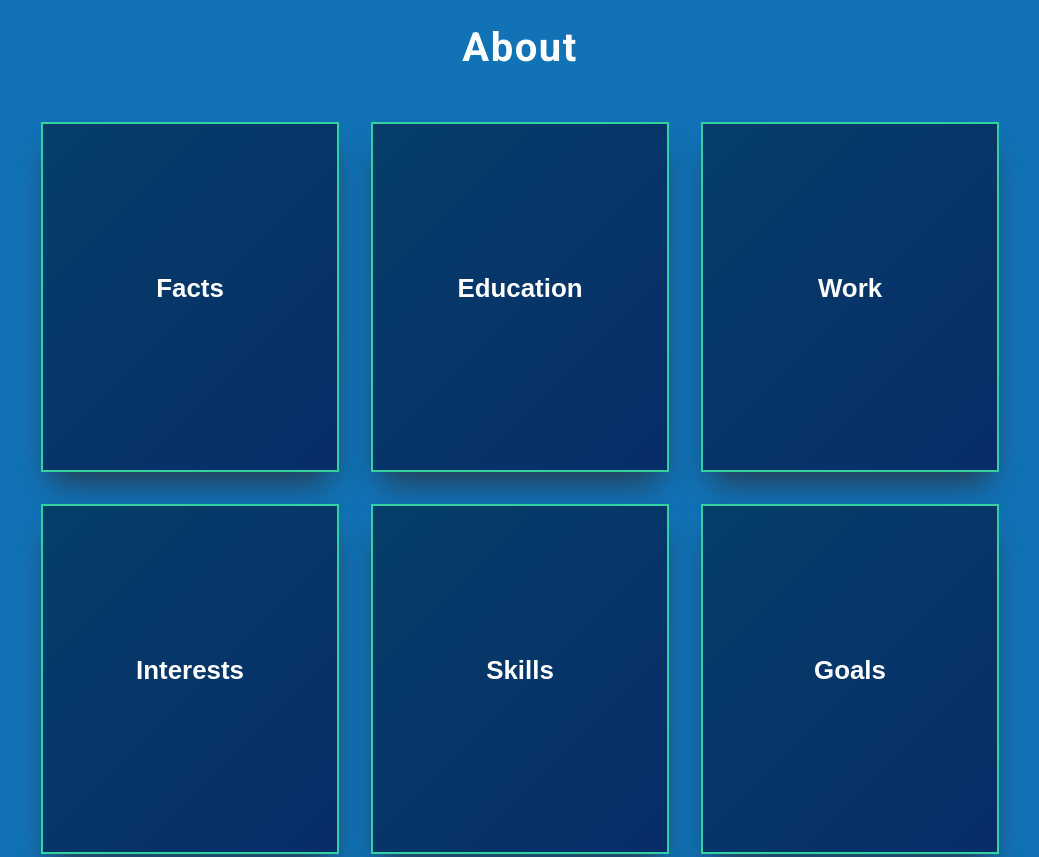
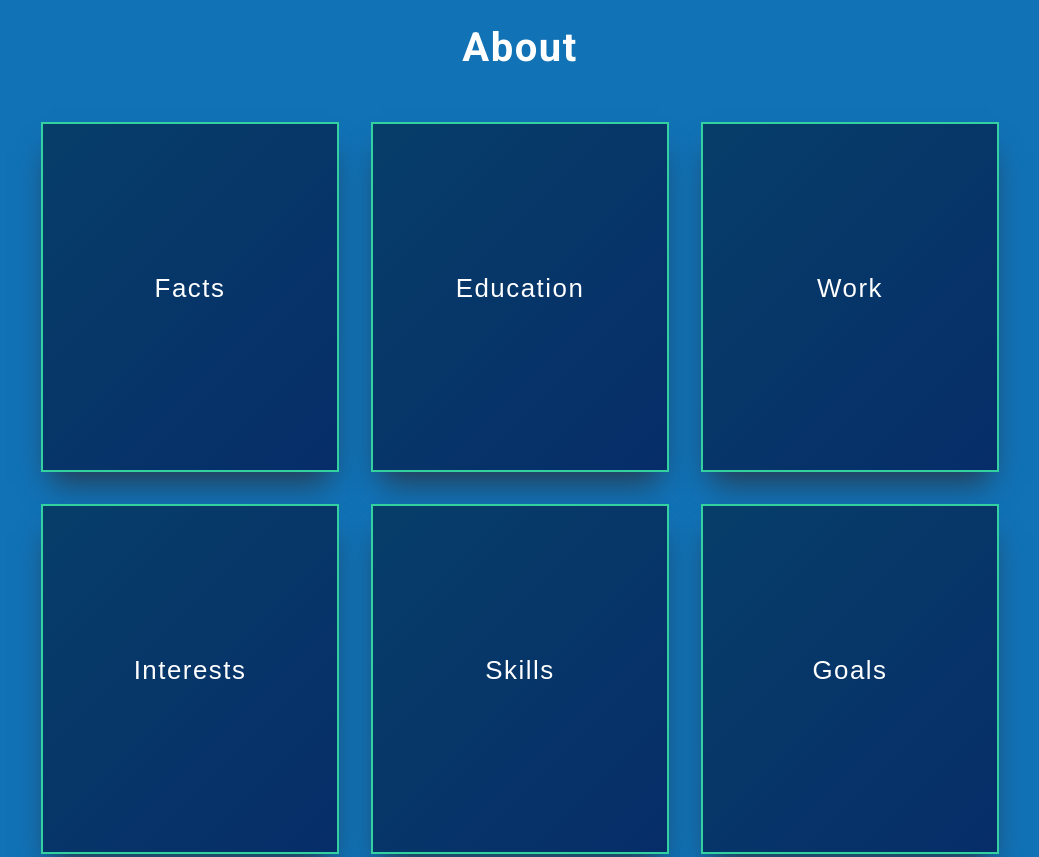
Before and after one commit to danrsidd/danrsidd.github.io, a plain HTML site: page index.html in a window 1280 px wide. Shown: the part 840-1697 px from the top of the page, without its empty margins (120-1159 px from the left). Drawn offline with nearby package versions, Linux system fonts and the light colour scheme.

Commit message:
Update about card font weight

```diff
--- a/public/styles/styles.css
+++ b/public/styles/styles.css
@@ -242,7 +242,8 @@ hr {
     background-color: var(--dark-color);
     padding: 2rem;
     font-size: 1.618rem;
-    font-weight: 600;
+    font-weight: 400;
+    letter-spacing: 1.5px;
     color: #fff;
     overflow: hidden;
     font-family: Poppins, sans-serif;
```
